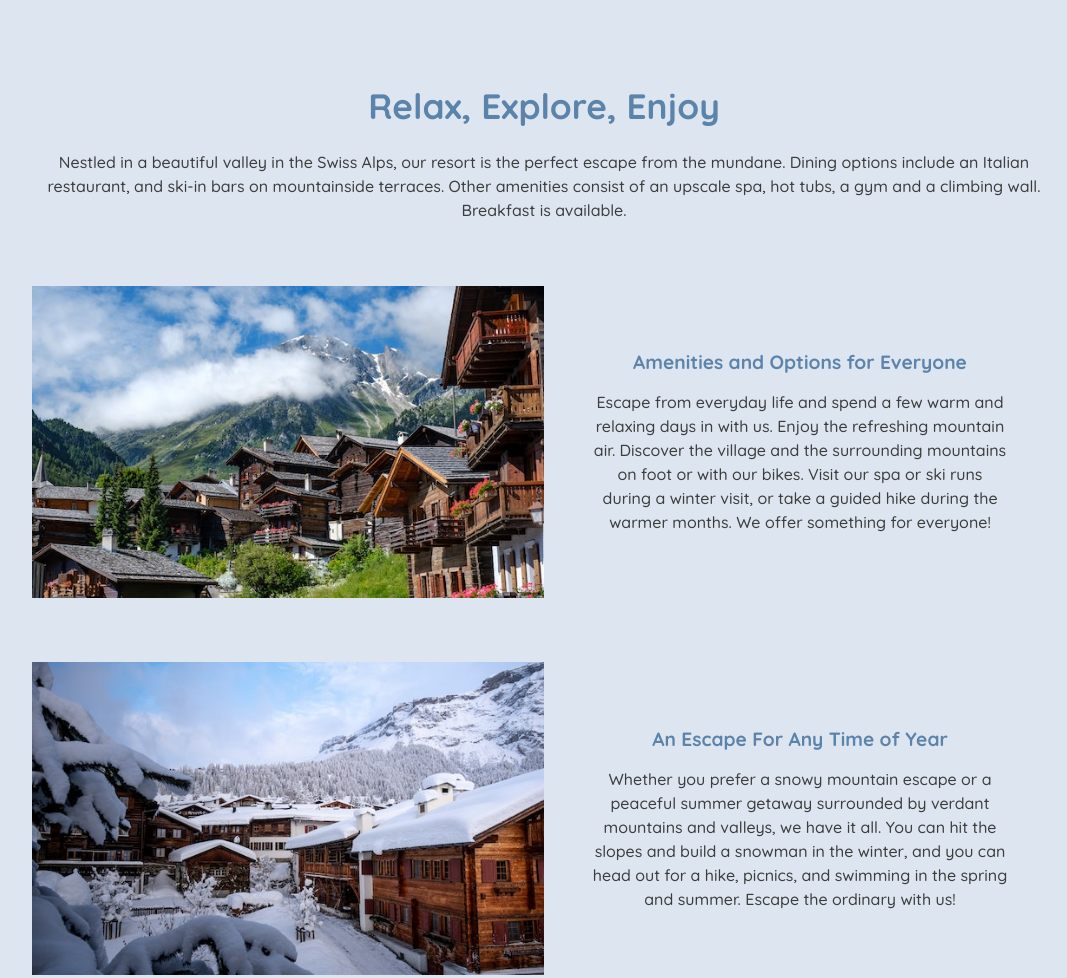
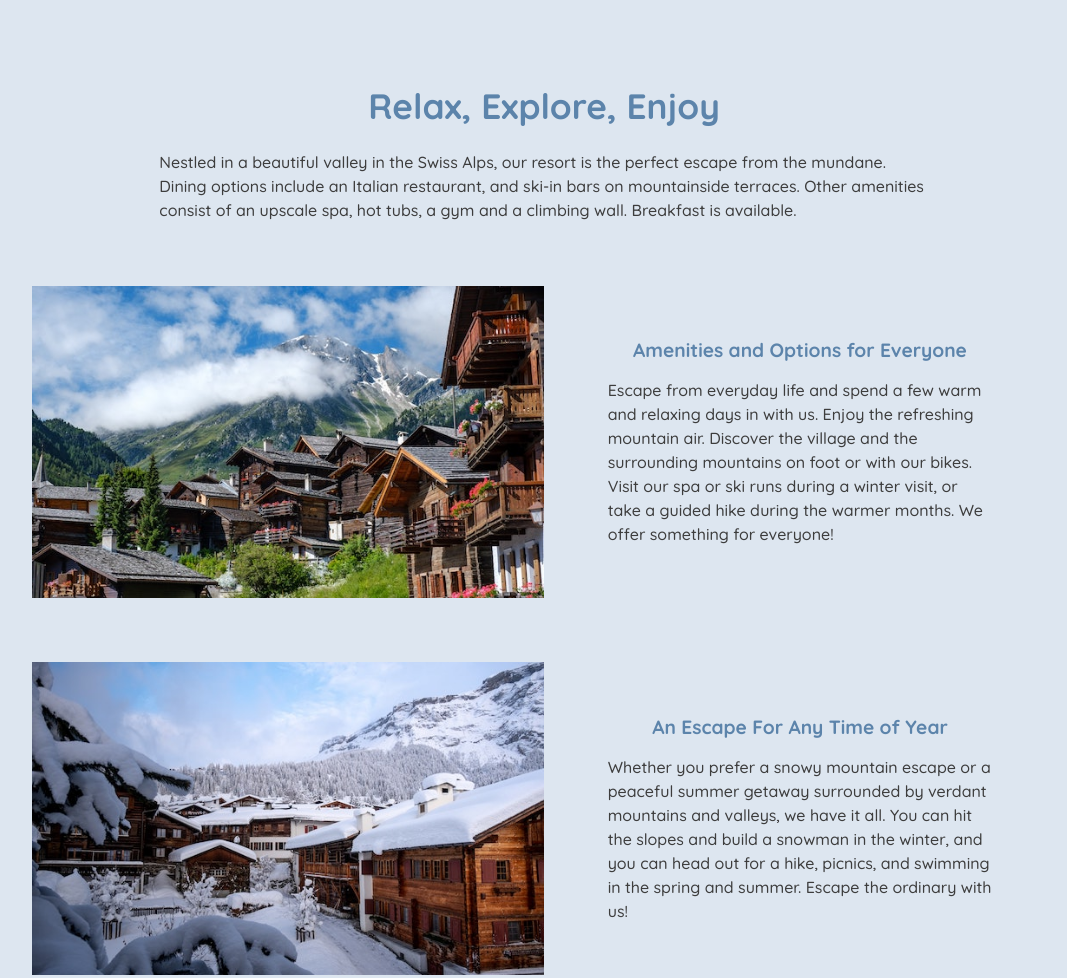
Before and after one commit to aleasha-green/mont-suisse, a plain HTML site: page index.html in a window 1280 px wide. Shown: the part 666-1644 px from the top of the page, without its empty margins (96-1163 px from the left). Drawn offline with Linux system fonts and the light colour scheme; a web font is replaced by a local one.

Commit message:
removed center-aligned paragraphs

```diff
--- a/styles.css
+++ b/styles.css
@@ -61,7 +61,6 @@ body {
   font-size: 16px;
   font-family: var(--fonts);
   color: var(--dk-gray);
-  text-align: center;
   font-weight: 500;
   background-color: var(--md-gray);
 }
@@ -132,7 +131,12 @@ h3 {
   margin-bottom: 4rem;
 }
 #intro {
+  display: grid;
   margin-bottom: 4rem;
+  justify-items: center;
+}
+#intro p {
+  max-width: 80ch;
 }
 #content-group-1 img, #content-group-2 img {
   width: 50%;
@@ -142,20 +146,26 @@ h3 {
   display: flex;
   flex-direction: column;
   justify-content: flex-start;
+  align-items: center;
   width: 50%;
   padding: 3rem;
+}
+.content-text p {
+  max-width: 40ch;
 }
 
 /* ---- CONTACT PAGE ---- */
 #first-column, #second-column {
   width: 50%;
-  text-align: left;
   padding: 1rem;
 }
 #first-column img {
   width: 100%;
   height: auto;
   padding-top: 2rem;
+}
+#first-column p {
+  max-width: 60ch;
 }
 
 /* ---- CONTACT FORM ---- */
@@ -224,4 +234,5 @@ footer {
   background-color: var(--green);
   color: var(--white);
   line-height: 1.5rem;
+  text-align: center;
 }
```
